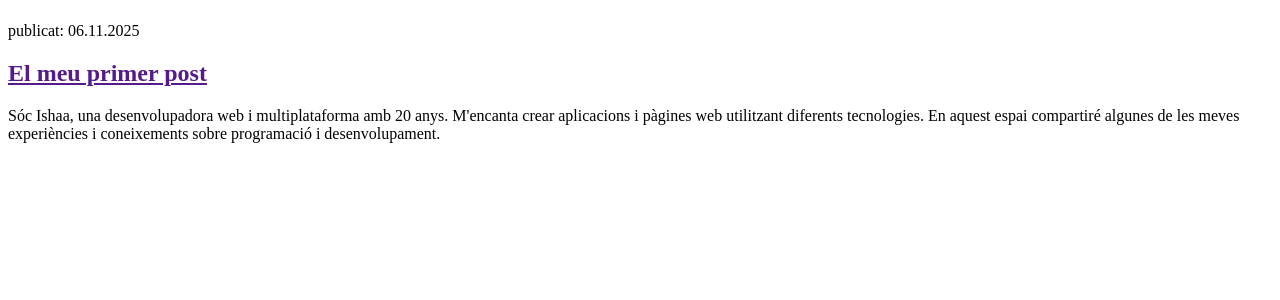
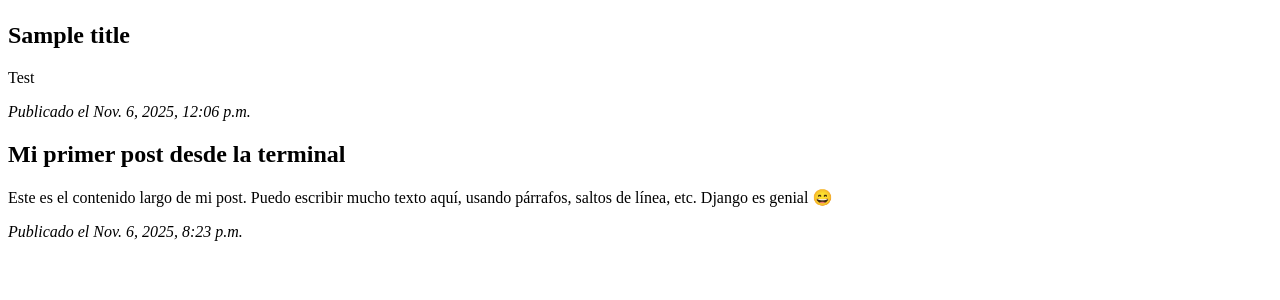
Before and after one commit to Iaas22/django, a Django app: page / in a window 1280 px wide. Shown: the part 58-358 px from the top of the page. Run offline with Django 5.2, Linux system fonts and the light colour scheme; data comes from the database, SQL or seed files in the repository; both versions use the stored data as it was after the commit.

Commit message:
Modified templates to display posts from database.

```diff
--- a/blog/templates/blog/post_list.html
+++ b/blog/templates/blog/post_list.html
@@ -8,11 +8,12 @@
             <h1><a href="/">Bloc d'Ishaa</a></h1>
         </header>
 
-        <article>
-            <time>publicat: 06.11.2025</time>
-            <h2><a href="">El meu primer post</a></h2>
-            <p>Sóc Ishaa, una desenvolupadora web i multiplataforma amb 20 anys. M'encanta crear aplicacions i pàgines web utilitzant diferents tecnologies. En aquest espai compartiré algunes de les meves experiències i coneixements sobre programació i desenvolupament.</p>
-        </article>
-
+        {% for post in posts %}
+            <article>
+                <h2>{{ post.title }}</h2>
+                <p>{{ post.text }}</p>
+                <p><em>Publicado el {{ post.published_date }}</em></p>
+            </article>
+        {% endfor %}
     </body>
 </html>
--- a/blog/views.py
+++ b/blog/views.py
@@ -1,5 +1,7 @@
 from django.shortcuts import render
+from django.utils import timezone
+from .models import Post
 
-# Create your views here.
 def post_list(request):
-    return render(request, 'blog/post_list.html', {})
+    posts = Post.objects.filter(published_date__lte=timezone.now()).order_by('published_date')
+    return render(request, 'blog/post_list.html', {'posts': posts})
```
Also changed, not shown: db.sqlite3.
